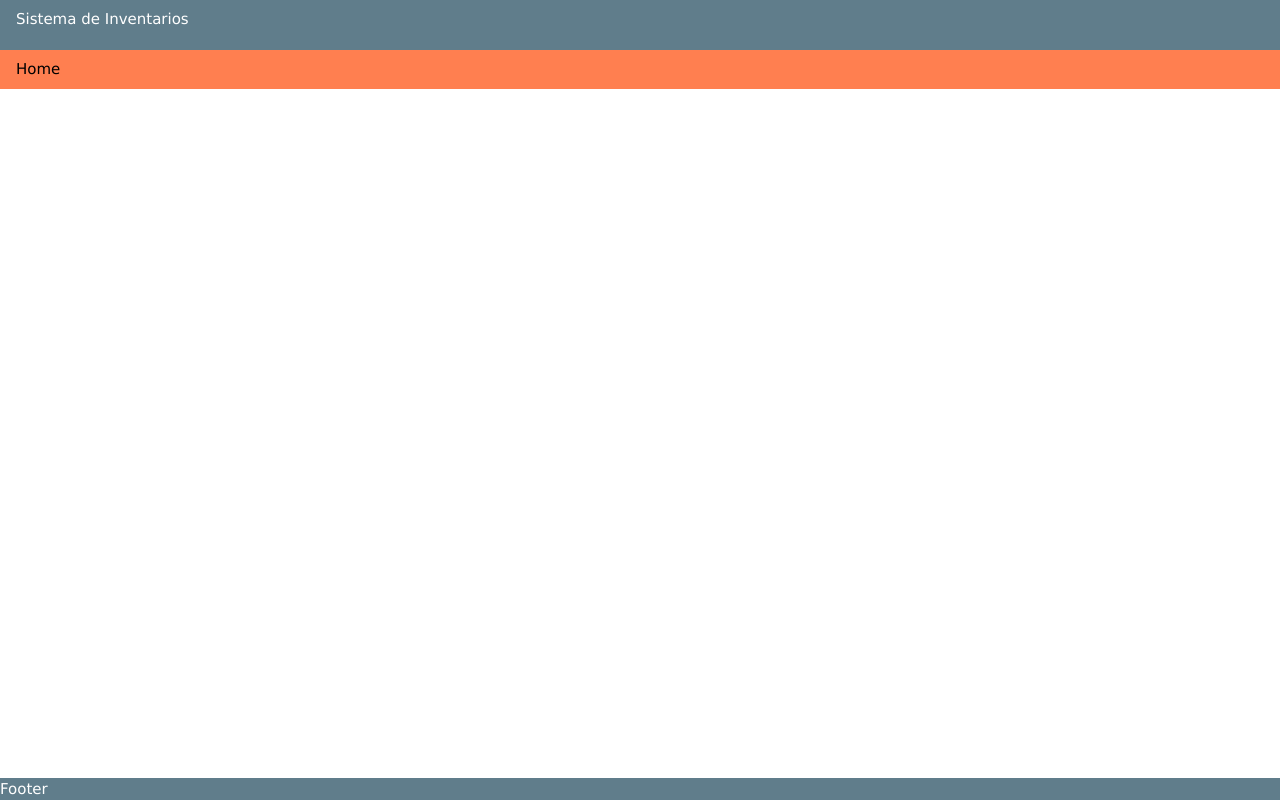
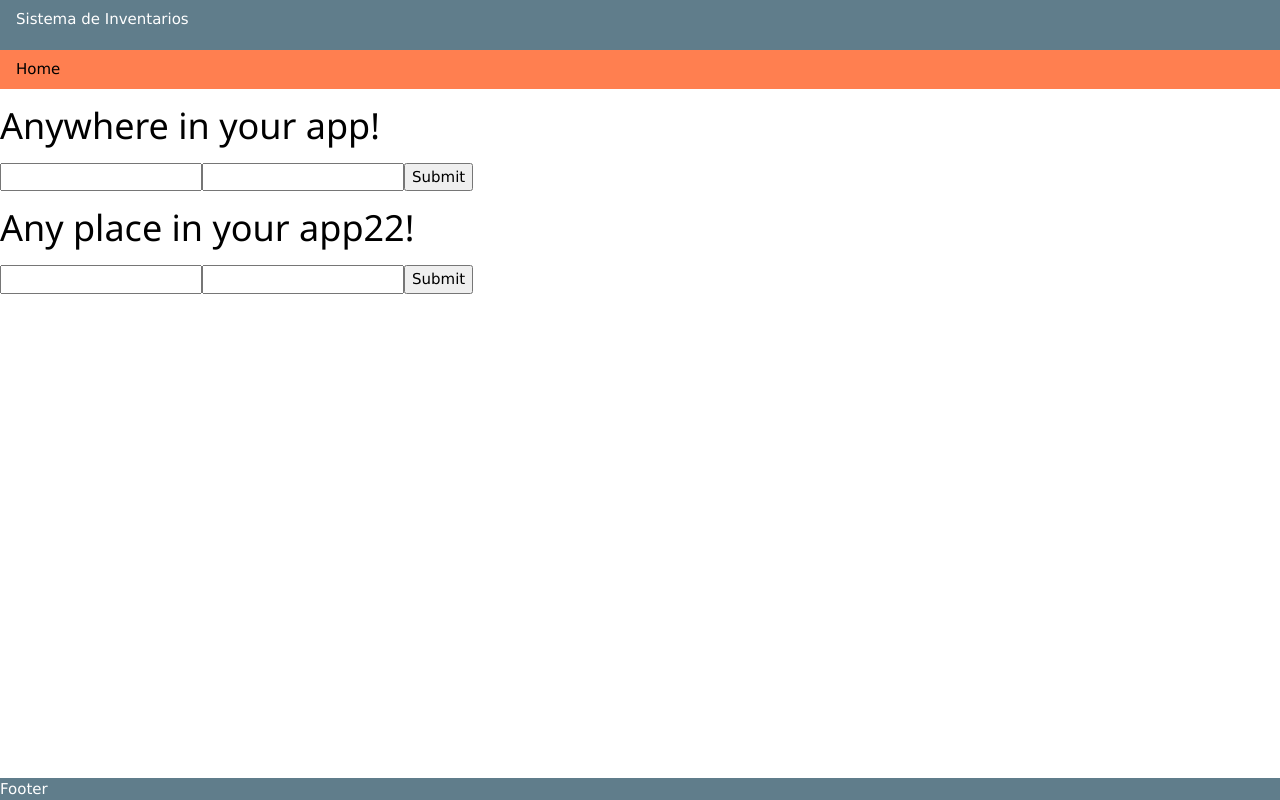
Before and after one commit to adrian-lucas/frontend_inventarios, a React (Create React App) app: page /formikForm in a window 1280 px wide. Built offline with nearby package versions, Linux system fonts and the light colour scheme.

Commit message:
formik aniadido

```diff
--- a/package.json
+++ b/package.json
@@ -8,6 +8,7 @@
     "@testing-library/react": "^13.4.0",
     "@testing-library/user-event": "^13.5.0",
     "axios": "^1.2.5",
+    "formik": "^2.2.9",
     "react": "^18.2.0",
     "react-dom": "^18.2.0",
     "react-redux": "^8.0.5",
--- /dev/null
+++ b/src/components/formikForm/FormikForm.jsx
@@ -0,0 +1,108 @@
+
+import { Formik, Form, Field, ErrorMessage } from 'formik';
+
+const FormikForm = () => (
+  <div>
+    <h1>Anywhere in your app!</h1>
+    <Formik
+      initialValues={{ email: '', password: '' }}
+      validate={values => {
+        const errors = {};
+        if (!values.email) {
+          errors.email = 'Required';
+        } else if (
+          !/^[A-Z0-9._%+-]+@[A-Z0-9.-]+\.[A-Z]{2,}$/i.test(values.email)
+        ) {
+          errors.email = 'Invalid email address';
+        }
+        if(!values.password){
+          errors.password = 'Required';
+        }
+        return errors;
+      }}
+      onSubmit={(values, { setSubmitting }) => {
+        setTimeout(() => {
+          alert(JSON.stringify(values, null, 2));
+          setSubmitting(false);
+        }, 400);
+      }}
+    >
+      {({
+        values,
+        errors,
+        touched,
+        handleChange,
+        handleBlur,
+        handleSubmit,
+        isSubmitting,
+        /* and other goodies */
+      }) => (
+        <form onSubmit={handleSubmit}>
+          <input
+            type="email"
+            name="email"
+            onChange={handleChange}
+            onBlur={handleBlur}
+            value={values.email}
+          />
+          {errors.email && touched.email && errors.email}
+          <input
+            type="password"
+            name="password"
+            onChange={handleChange}
+            onBlur={handleBlur}
+            value={values.password}
+          />
+          {errors.password && touched.password && errors.password}
+          <button type="submit" disabled={isSubmitting}>
+            Submit
+          </button>
+        </form>
+      )}
+    </Formik>
+    <div>
+
+<h1>Any place in your app22!</h1>
+
+<Formik
+  initialValues={{ email: '', password: '' }}
+  validate={values => {
+    const errors = {};
+    if (!values.email) {
+      errors.email = 'Required';
+    } else if (
+      !/^[A-Z0-9._%+-]+@[A-Z0-9.-]+\.[A-Z]{2,}$/i.test(values.email)
+    ) {
+      errors.email = 'Invalid email address';
+    }
+    return errors;
+  }}
+  onSubmit={(values, { setSubmitting }) => {
+    setTimeout(() => {
+      alert(JSON.stringify(values, null, 2));
+      setSubmitting(false);
+    }, 400);
+  }}
+
+>
+
+  {({ isSubmitting }) => (
+    <Form>
+      <Field type="email" name="email" />
+      <ErrorMessage name="email" component="div" />
+      <Field type="password" name="password" />
+      <ErrorMessage name="password" component="div" />
+      <button type="submit" disabled={isSubmitting}>
+        Submit
+      </button>
+    </Form>
+  )}
+
+</Formik>
+
+</div>
+  </div>
+
+);
+
+export default FormikForm;
--- a/src/routes/Router.jsx
+++ b/src/routes/Router.jsx
@@ -4,6 +4,7 @@ import Info from "../pages/info";
 import PageUsuarios from "../pages/PageUsuarios";
 import PageProductos from "../pages/PageProductos";
 import FormularioLogin from "../components/formularioLogin/FormularioLogin";
+import FormikForm from "../components/formikForm/FormikForm";
 function Router({activeSession}){
 
     return (
@@ -12,6 +13,7 @@ function Router({activeSession}){
             <Route path="/info" element = {<Info/>}/>
             <Route path="/usuarios" element = {activeSession?<PageUsuarios/>:<FormularioLogin/>} />
             <Route path="/productos" element =  {activeSession?<PageProductos/>:<FormularioLogin/>}/>
+            <Route path="/formikForm" element = {<FormikForm/>}/>
         </Routes>
     );
 }
```
Also changed, not shown: 1 other file (tests, documents, lock files or other folders).
